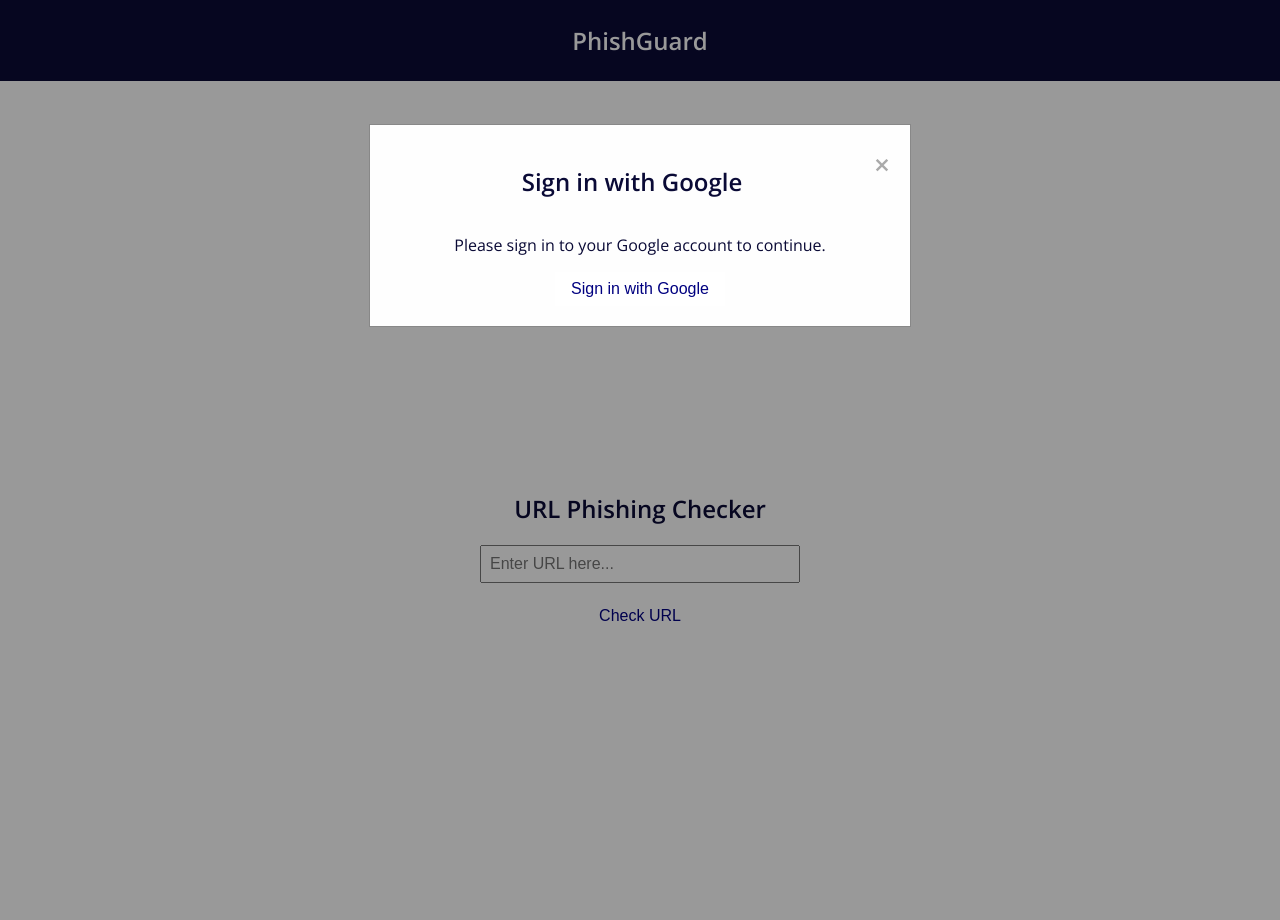
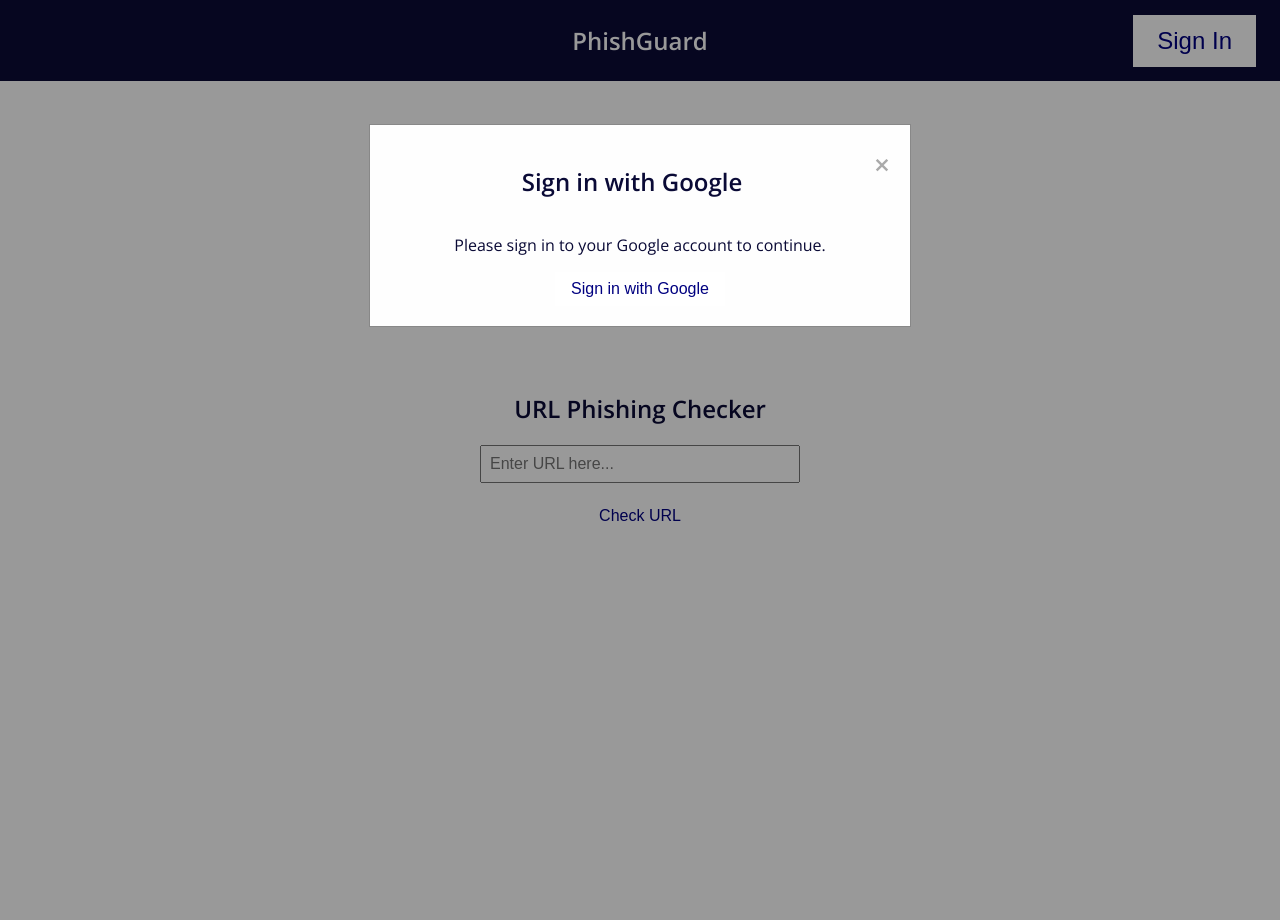
Before and after one commit to Sammy-Haddock/PhishGuard, a Flask app: page / in a window 1280 px wide. Run offline with Flask 2, Linux system fonts and the light colour scheme.

Commit message:
Created a button to access the login

```diff
--- a/my-flask-app/static/css/styles.css
+++ b/my-flask-app/static/css/styles.css
@@ -13,6 +13,24 @@
     text-align: center;
     font-size: 1.5em;
     font-weight: 600;
+    position: relative;
+}
+
+nav button {
+    position: absolute;
+    top: 50%;
+    right: 1em;
+    transform: translateY(-50%);
+    padding: 0.5em 1em;
+    font-size: 1em;
+    background-color: white;
+    color: navy;
+    border: none;
+    cursor: pointer;
+}
+
+nav button:hover {
+    background-color: lightgray;
 }
 
 h1, p {
@@ -26,7 +44,7 @@
     flex-direction: column;
     align-items: center;
     justify-content: center;
-    height: 250px;
+    height: 300px;
 }
 
 .container2 {
@@ -34,7 +52,7 @@
     flex-direction: column;
     align-items: center;
     justify-content: center;
-    height: 500px;
+    height: 200px;
 }
 
 input[type="text"] {
@@ -100,3 +118,19 @@
     text-decoration: none;
     cursor: pointer;
 }
+
+/* Style for the button to open the modal again */
+#openModalButton {
+    display: block;
+    margin: auto;
+    padding: 0.5em 1em;
+    font-size: 1em;
+    background-color: white;
+    color: navy;
+    border: none;
+    cursor: pointer;
+}
+
+#openModalButton:hover {
+    background-color: lightgray;
+}
--- a/my-flask-app/templates/index.html
+++ b/my-flask-app/templates/index.html
@@ -10,7 +10,10 @@
 </head>
 
 <body>
-    <nav>PhishGuard</nav>
+    <nav>
+        PhishGuard
+        <button id="openModalButton" onclick="openModal()">Sign In</button>
+    </nav>
     <main>
         <div class="container">
             <h1>Welcome to PhishGuard</h1>
```
